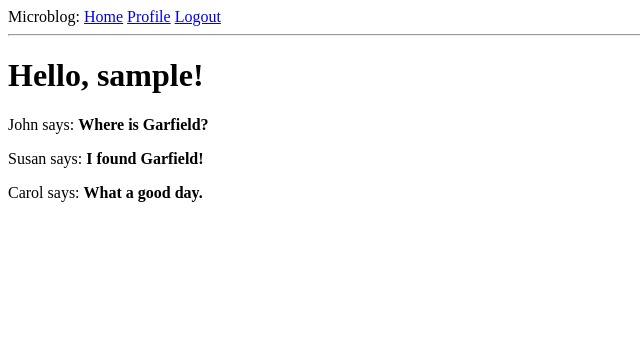
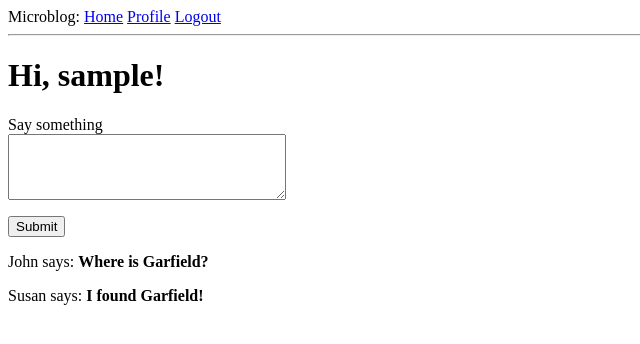
Before and after one commit to krzysztof113-commits/microblog-by-tutorial-described, a Flask app: page / in a window 1280 px wide. Shown: the top 344 px of the page, without its empty margins (0-640 px from the left). Run offline with Flask 2, Linux system fonts and the light colour scheme; the visitor is signed in with stand-in values (Sample User, id 1); data comes from the database, SQL or seed files in the repository.

Commit message:
Chapter 9 - New post form

```diff
--- a/app/forms.py
+++ b/app/forms.py
@@ -59,3 +59,8 @@ class EditProfileForm(FlaskForm):
 
 class EmptyForm(FlaskForm):
 	submit = SubmitField('Submit')
+
+
+class PostForm(FlaskForm):
+	post = TextAreaField('Say something', validators=[DataRequired(), Length(min=1, max=140)])
+	submit = SubmitField('Submit')
--- a/app/routes.py
+++ b/app/routes.py
@@ -12,15 +12,28 @@ from app.forms import RegistrationForm
 from datetime import datetime
 from app.forms import EditProfileForm
 from app.forms import EmptyForm
+from app.forms import PostForm
+from app.models import Post
 
 
 # @app refers to imported above app module, .route is a method that can be used as decorator to connect URLs
 # @ are decorators; def under them, is created by them, a view function
 # def index(), here is the name you would use in a url_for() call to get the URL
-@app.route('/')
-@app.route('/index')
+@app.route('/', methods=['GET', 'POST'])
+@app.route('/index', methods=['GET', 'POST'])
 @login_required
 def index():
+	form = PostForm()
+	if form.validate_on_submit():
+		post = Post(body=form.post.data, author=current_user)
+		db.session.add(post)
+		db.session.commit()
+		flash('Your post is now live!')
+		# when you hit browser's refresh button it basically re-issue the last request
+		# if we don't use redirect for index, then the last request will be adding the post
+		# to avoid this we use redirect after making changes to database so user don't have option to re-issue wrongly
+		# this is the popular Post/Redirect/Get pattern, it avoids making duplicates
+		return redirect(url_for('index'))
 	posts = [
 		{
 			'author': {'username': 'John'},
@@ -29,13 +42,9 @@ def index():
 		{
 			'author': {'username': 'Susan'},
 			'body': 'I found Garfield!'
-		},
-		{
-			'author': {'username': 'Carol'},
-			'body': 'What a good day.'
 		}
 	]
-	return render_template('index.html', title='Home', posts=posts)
+	return render_template('index.html', title='Home', form=form, posts=posts)
 
 
 # default is GET method but we want more of it because GET is mainly used for getting things from server
--- a/app/templates/index.html
+++ b/app/templates/index.html
@@ -1,7 +1,18 @@
 {% extends "base.html" %}
 
 {% block content %}
-    <h1>Hello, {{ current_user.username }}!</h1>
+    <h1>Hi, {{ current_user.username }}!</h1>
+    <form action="" method="post">
+        {{ form.hidden_tag() }}
+        <p>
+            {{ form.post.label }}<br>
+            {{ form.post(cols=32, rows=4) }}<br>
+            {% for error in form.post.errors %}
+            <span style="color: red;">[{{ error }}]</span>
+            {% endfor %}
+        </p>
+        <p>{{ form.submit() }}</p>
+    </form>
     {% for post in posts %}
     <div><p>{{ post.author.username }} says: <b>{{ post.body }}</b></p></div>
     {% endfor %}
```
